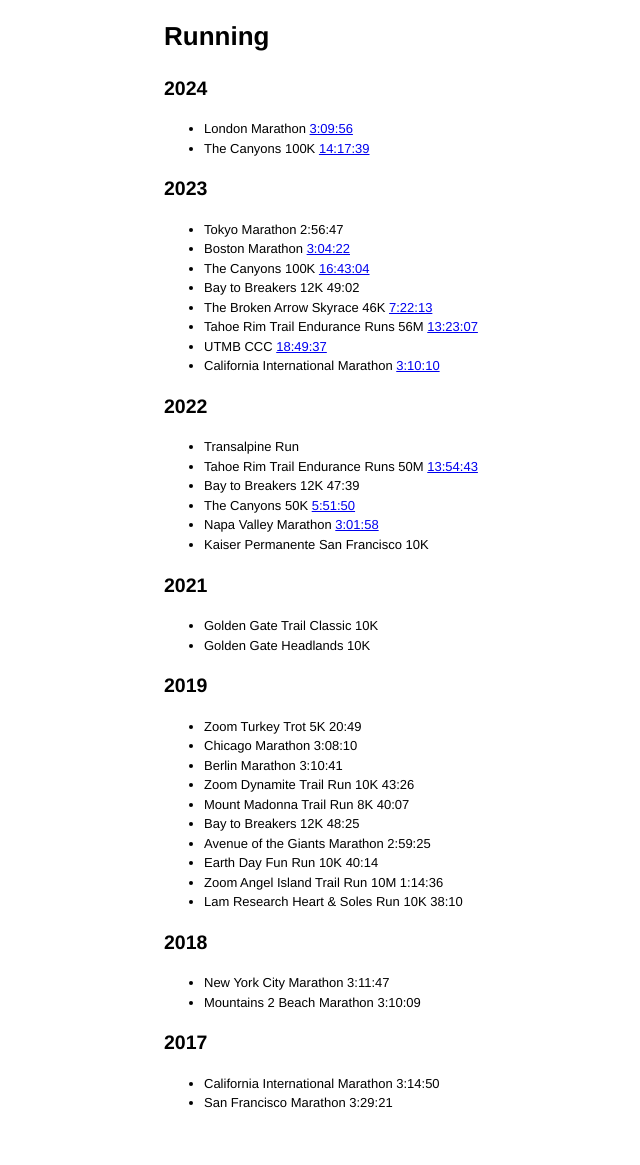
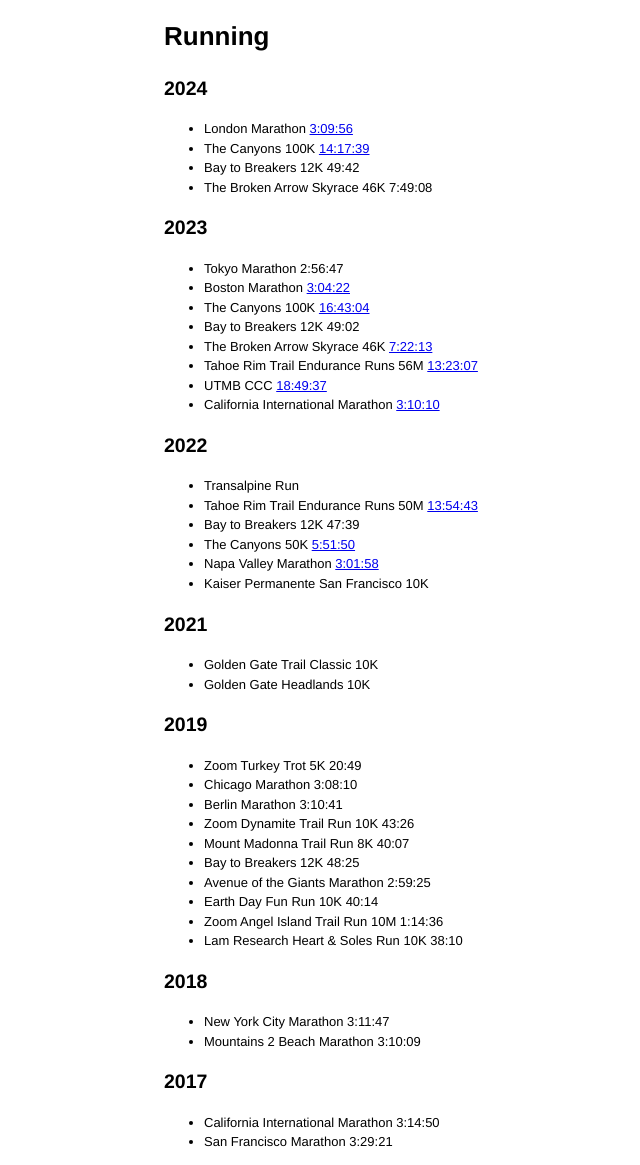
Before and after one commit to denis/denis.github.com, a Jekyll site: the page built from running.md, in a window 1280 px wide. Shown: the whole page, without its empty margins (76-716 px from the left). Built offline with Jekyll 4.4.1, drawn with Linux system fonts in a browser that asks for light colours; comment, search, counter and statistics services are not loaded; before the commit the page ends 1126 px from its top, so only the background shows below that.

Commit message:
Update running.md

```diff
--- a/running.md
+++ b/running.md
@@ -9,6 +9,8 @@
 
 - London Marathon [3:09:56][2024-london-marathon]
 - The Canyons 100K [14:17:39][2024-the-canyons-100k]
+- Bay to Breakers 12K 49:42
+- The Broken Arrow Skyrace 46K 7:49:08
 
 ## 2023
 
```
